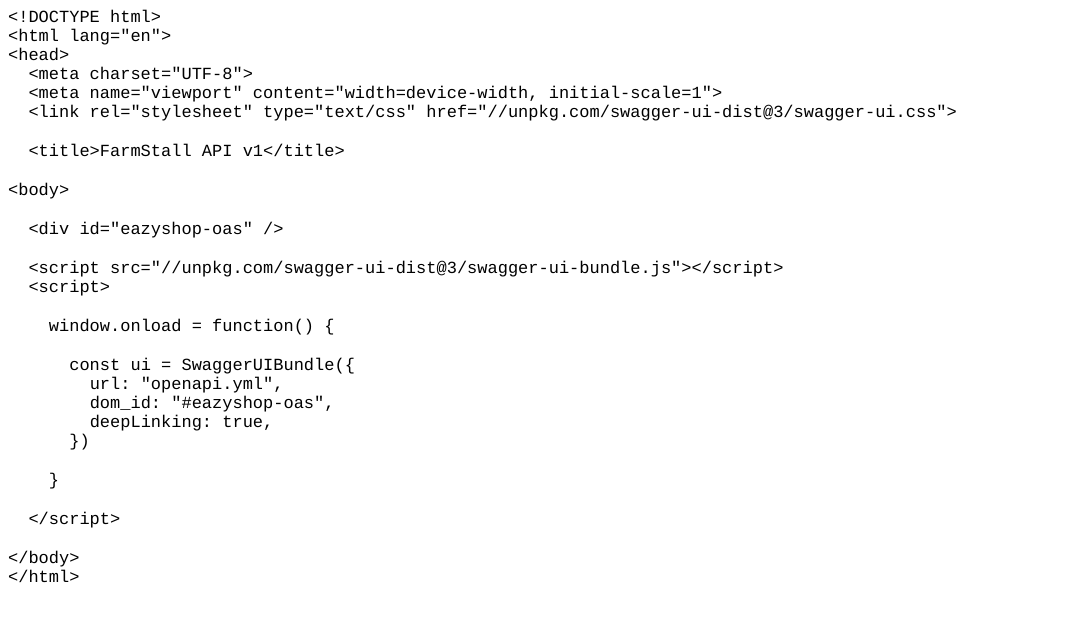
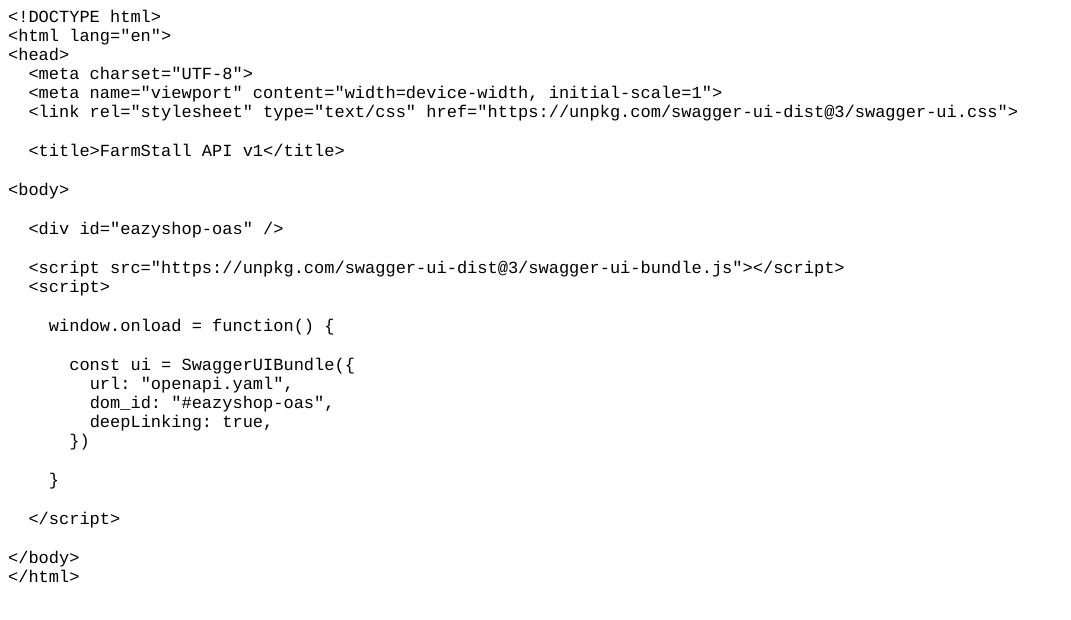
Before and after one commit to anjaneyamgandi/anjaneyamgandi.github.io, a plain HTML site: page index.html in a window 1280 px wide. Shown: the whole page, without its empty margins (0-1071 px from the left). Drawn offline with Linux system fonts and the light colour scheme.

Commit message:
Update index.html

```diff
--- a/index.html
+++ b/index.html
@@ -18,7 +18,7 @@
 <p class="p1"><span class="s1">&lt;head&gt;</span></p>
 <p class="p1"><span class="s1"><span class="Apple-converted-space">  </span>&lt;meta charset="UTF-8"&gt;</span></p>
 <p class="p1"><span class="s1"><span class="Apple-converted-space">  </span>&lt;meta name="viewport" content="width=device-width, initial-scale=1"&gt;</span></p>
-<p class="p1"><span class="s1"><span class="Apple-converted-space">  </span>&lt;link rel="stylesheet" type="text/css" href="//unpkg.com/swagger-ui-dist@3/swagger-ui.css"&gt;</span></p>
+<p class="p1"><span class="s1"><span class="Apple-converted-space">  </span>&lt;link rel="stylesheet" type="text/css" href="https://unpkg.com/swagger-ui-dist@3/swagger-ui.css"&gt;</span></p>
 <p class="p2"><span class="s1"></span><br></p>
 <p class="p1"><span class="s1"><span class="Apple-converted-space">  </span>&lt;title&gt;FarmStall API v1&lt;/title&gt;</span></p>
 <p class="p2"><span class="s1"></span><br></p>
@@ -26,13 +26,13 @@
 <p class="p2"><span class="s1"></span><br></p>
 <p class="p1"><span class="s1"><span class="Apple-converted-space">  </span>&lt;div id="eazyshop-oas" /&gt;</span></p>
 <p class="p2"><span class="s1"></span><br></p>
-<p class="p1"><span class="s1"><span class="Apple-converted-space">  </span>&lt;script src="//unpkg.com/swagger-ui-dist@3/swagger-ui-bundle.js"&gt;&lt;/script&gt;</span></p>
+<p class="p1"><span class="s1"><span class="Apple-converted-space">  </span>&lt;script src="https://unpkg.com/swagger-ui-dist@3/swagger-ui-bundle.js"&gt;&lt;/script&gt;</span></p>
 <p class="p1"><span class="s1"><span class="Apple-converted-space">  </span>&lt;script&gt;</span></p>
 <p class="p2"><span class="s1"></span><br></p>
 <p class="p1"><span class="s1"><span class="Apple-converted-space">    </span>window.onload = function() {</span></p>
 <p class="p2"><span class="s1"></span><br></p>
 <p class="p1"><span class="s1"><span class="Apple-converted-space">      </span>const ui = SwaggerUIBundle({</span></p>
-<p class="p1"><span class="s1"><span class="Apple-converted-space">        </span>url: "openapi.yml",</span></p>
+<p class="p1"><span class="s1"><span class="Apple-converted-space">        </span>url: "openapi.yaml",</span></p>
 <p class="p1"><span class="s1"><span class="Apple-converted-space">        </span>dom_id: "#eazyshop-oas",</span></p>
 <p class="p1"><span class="s1"><span class="Apple-converted-space">        </span>deepLinking: true,</span></p>
 <p class="p1"><span class="s1"><span class="Apple-converted-space">      </span>})</span></p>
```
